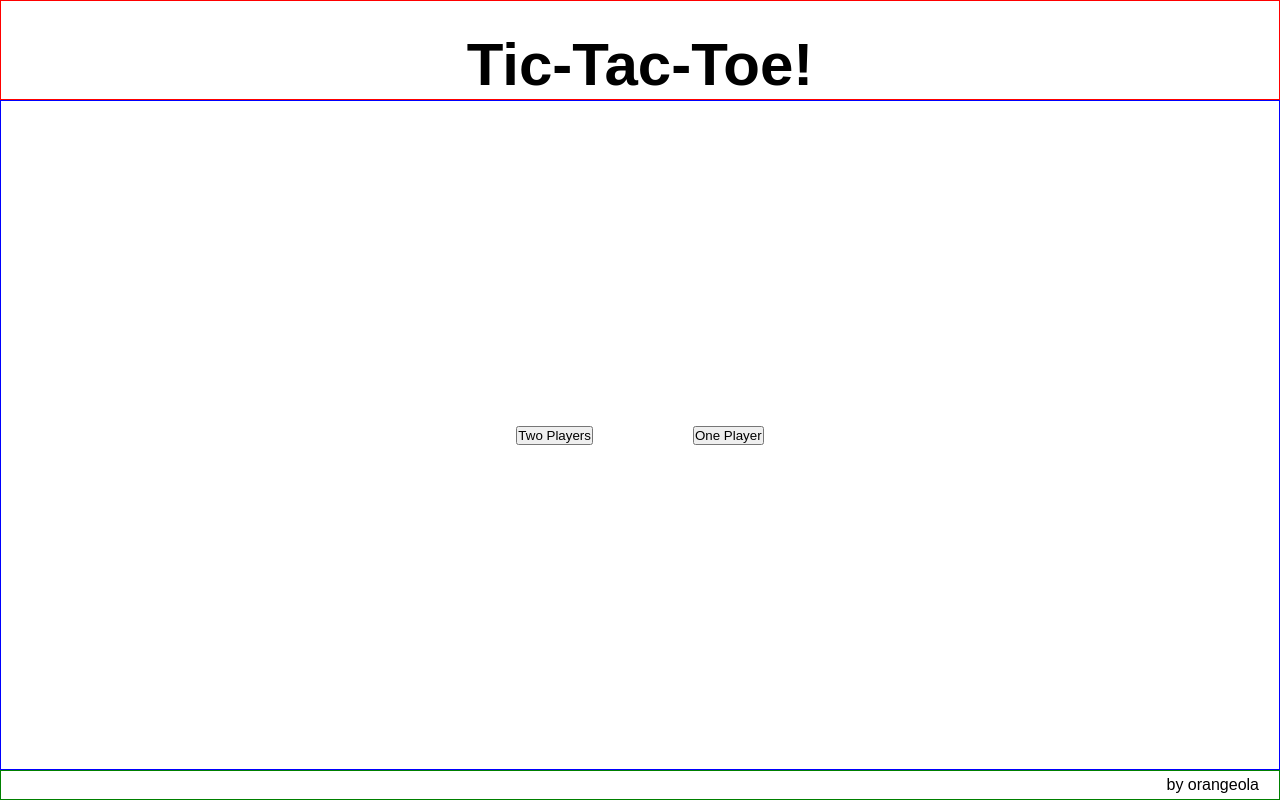
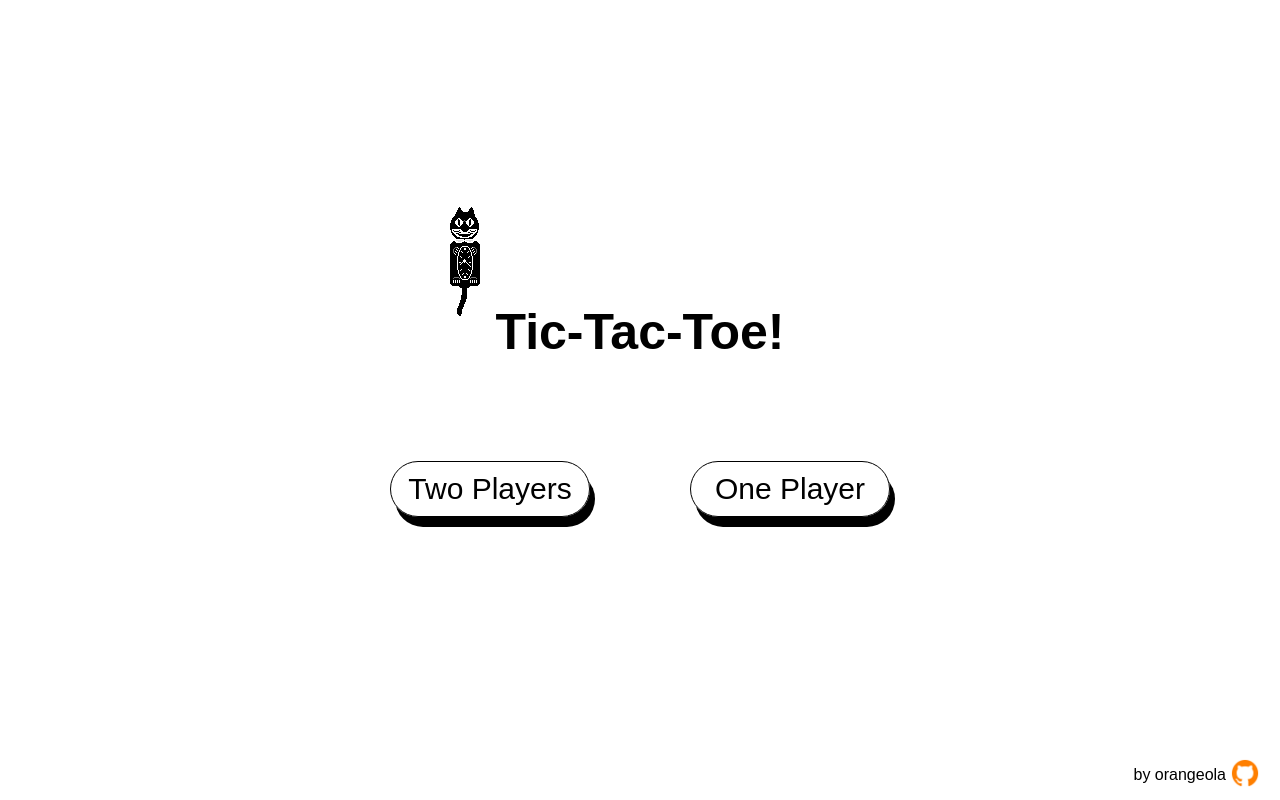
Before and after one commit to orangeola/odin-tictactoe, a plain HTML site: page index.html in a window 1280 px wide. Drawn offline with Linux system fonts and the light colour scheme.

Commit message:
Work on CSS and HTML for main menu. Add banner for grid page that fades in

```diff
--- a/index.html
+++ b/index.html
@@ -10,18 +10,31 @@
 </head>
 <body>
     <div id="header">
-        <h1>Tic-Tac-Toe!</h1>
+        <div id="banner" class="hidden">
+            <img style="height:130px; padding-right: 30px;" src="pictures/xdance.gif">
+            <h1>Player 1's turn</h1>
+            <img style="height:120px; padding-left: 30px;" src="pictures/odance.gif">
+        </div>
     </div>
 
     <div id="main">
-        <div id="playerChoice">
-            <button>Two Players</button>
-            <button>One Player</button>
+        <div id="mainMenu">
+            <div id="title">
+                <img class="clock" src="pictures/catclock.gif">
+                <h1 style="font-size: 50px">Tic-Tac-Toe!</h1>
+            </div>
+            <div id="firstChoice">
+                <div class="button" id="two">Two Players</div>
+                <div class="button" id="one">One Player</div>
+            </div>
         </div>
     </div>
 
     <div id="footer">
         <p>by orangeola</p>
+        <a href="https://github.com/orangeola">
+            <img style="height: 30px;padding-left: 4px;" src="pictures/orangegit.png">
+        </a>
     </div>
 </body>
 </html>
--- a/script.js
+++ b/script.js
@@ -8,5 +8,25 @@ const gameBoard = (() => {
 })();
 
 const Player = () => {
+}
 
+const mainMenu = document.getElementById("mainMenu");
+const twoPlayer = document.getElementById("two");
+const onePlayer = document.getElementById("one");
+const banban = document.getElementById("banner");
+
+twoPlayer.addEventListener('click', optionTwo);
+
+function optionTwo(){
+    mainMenu.classList.add("hidden");
+    onePlayer.classList.add("noClick");
+    twoPlayer.classList.add("noClick");
+    setTimeout(function(){
+        banban.classList.add("visible");
+        mainMenu.style.display = "none";
+    }, 700);
 }
+
+onePlayer.addEventListener('click', () => {
+    alert("a");
+})
--- a/style.css
+++ b/style.css
@@ -7,7 +7,7 @@
 
 body {
     display: grid;
-    grid-template-rows: 100px 1fr 30px;
+    grid-template-rows: 150px 1fr 30px;
     grid-template-areas:
     "header"
     "main"
@@ -15,33 +15,98 @@ body {
     min-height: 100vh;
 }
 
+/*
 #header {
     grid-area: header;
     display: flex;
     justify-content: center;
-    align-items:flex-end;
+    align-items: center;
     font-size: 30px;
-    border: 1px solid red;
-}
+}*/
 
 #main {
     grid-area: main;
-    border: 1px solid blue;
 }
 
 #footer {
     grid-area: footer;
-    border: 1px solid green;
+
     display: flex;
     justify-content: flex-end;
     align-items: center;
     padding-right: 20px;
+    padding-bottom: 20px;
 }
 
-#playerChoice {
+#mainMenu {
     height: 100%;
+    display: flex;
+    flex-direction: column;
+    justify-content: center;
+    align-items: center;
+    gap: 100px;
+    padding-bottom: 100px;
+}
+
+#firstChoice {
+    display: flex;
+    flex-direction: row;
+    gap: 100px;
+}
+
+.button {
+    border: 1px solid;
+    box-shadow: 5px 10px;
+    padding: 10px;
+    border-radius: 30px;
+    font-size: 30px;
+    user-select: none;
+    width: 200px;
+    text-align: center;
+}
+
+#two:hover {
+    background-image: url("pictures/multiplayer.png");
+    background-size: 90px;
+    background-repeat: no-repeat;
+}
+
+#one:hover {
+    background-image: url("pictures/singleplayer.png");
+    background-size: 70px;
+    background-repeat: no-repeat;
+}
+
+#title {
+    position: relative;
+}
+
+.clock {
+    position: absolute;
+    top: -100px;
+    left: -70px;
+}
+
+.hidden {
+    visibility: hidden;
+    opacity: 0;
+    transition: visibility 0s 0.7s, opacity 0.7s linear;
+}
+
+.visible {
+    visibility: visible;
+    opacity: 1;
+    transition: opacity 0.7s ease-in;
+}
+
+.noClick {
+    pointer-events: none;
+}
+
+#banner{
+    grid-area: header;
     display: flex;
     justify-content: center;
     align-items: center;
-    gap: 100px;
+    font-size: 25px;
 }
```
Also changed, not shown: pictures/catclock.gif (added), pictures/multiplayer.png (added), pictures/odance.gif (added), pictures/orangegit.png (added), pictures/paint.png (added), pictures/paintedit.png (added), pictures/singleplayer.png (added), pictures/xdance.gif (added).
